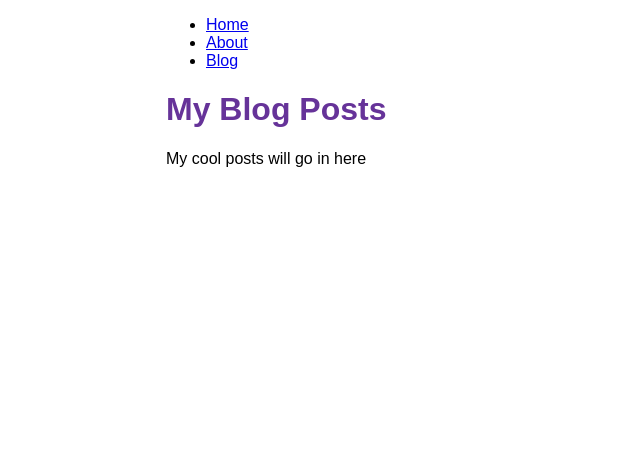
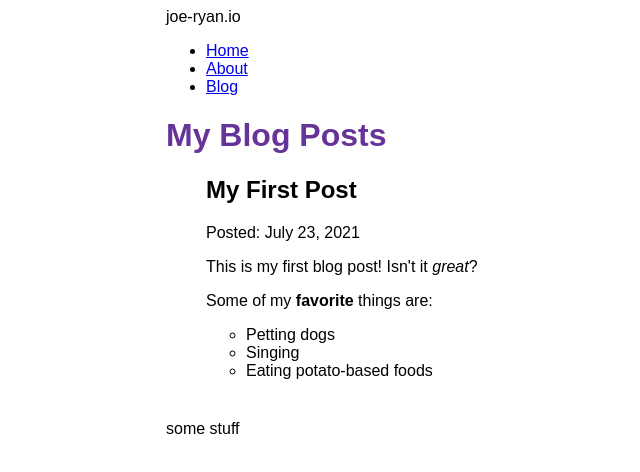
Before and after one commit to 000dry/joe-ryan.io-project, a Gatsby site: page /blog in a window 1280 px wide. Shown: the whole page, without its empty margins (224-864 px from the left). Built offline with nearby package versions, Linux system fonts and the light colour scheme; Gatsby itself is replaced by a stand-in of ours.

Commit message:
add blog content + add footer

```diff
--- /dev/null
+++ b/blog/first-blog.mdx
@@ -0,0 +1,12 @@
+---
+title: "My First Post"
+date: "2021-07-23"
+---
+
+This is my first blog post! Isn't it *great*?
+
+Some of my **favorite** things are:
+
+* Petting dogs
+* Singing
+* Eating potato-based foods
--- a/gatsby-config.js
+++ b/gatsby-config.js
@@ -1,12 +1,13 @@
 module.exports = {
   siteMetadata: {
     siteUrl: "http://joe-ryan.io/",
-    title: "Joe Ryan",
+    title: "joe-ryan.io",
   },
   plugins: [
     "gatsby-plugin-react-helmet",
     "gatsby-plugin-sitemap",
     "gatsby-plugin-sharp",
+    "gatsby-plugin-mdx",
     {
       resolve: "gatsby-plugin-manifest",
       options: {
@@ -14,14 +15,12 @@
         icon: "src/images/icon.png",
       },
     },
-    "gatsby-plugin-mdx",
     {
       resolve: "gatsby-source-filesystem",
       options: {
-        name: "pages",
-        path: "./src/pages/",
-      },
-      __key: "pages",
+        name: `blog`,
+        path: `${__dirname}/blog`,
+      }
     },
   ],
 };
--- a/src/components/layout.js
+++ b/src/components/layout.js
@@ -7,7 +7,8 @@
   navLinks,
   navLinkItem,
   navLinkText,
-  siteTitle
+  siteTitle,
+  footer
 } from './layout.module.css'
 
 const Layout = ({ pageTitle, children }) => {
@@ -24,8 +25,8 @@
     <div className={container}>
       <Helmet>
         <title>{data.site.siteMetadata.title}</title>
-        <header className={siteTitle}>{data.site.siteMetadata.title}</header>
       </Helmet>
+      <header className={siteTitle}>{data.site.siteMetadata.title}</header>
       <nav>
         <ul className={navLinks}>
           <li className={navLinkItem}>
@@ -49,6 +50,9 @@
         <h1 className={heading}>{pageTitle}</h1>
         {children}
       </main>
+      <footer className={footer}>
+          <p>some stuff</p>
+      </footer>
     </div>
   )
 }
--- a/src/components/layout.module.css
+++ b/src/components/layout.module.css
@@ -23,3 +23,6 @@
     font-weight: 700;
     margin: 3rem 0;
   }
+.footer {
+   margin-top: 40px;
+}
--- a/src/pages/blog.js
+++ b/src/pages/blog.js
@@ -1,12 +1,41 @@
 import * as React from 'react'
 import Layout from '../components/layout'
+import { graphql } from 'gatsby'
+import { MDXRenderer } from 'gatsby-plugin-mdx'
 
-const BlogPage = () => {
+const BlogPage = ({ data }) => {
   return (
     <Layout pageTitle="My Blog Posts">
-      <p>My cool posts will go in here</p>
+      <ul>
+      {
+        data.allMdx.nodes.map((node) => (
+          <article key={node.id}>
+            <h2>{node.frontmatter.title}</h2>
+            <p>Posted: {node.frontmatter.date}</p>
+            <MDXRenderer>
+              {node.body}
+            </MDXRenderer>
+          </article>
+        ))
+      }
+      </ul>
     </Layout>
   )
 }
 
+export const query = graphql`
+  query {
+    allMdx(sort: {fields: frontmatter___date, order: DESC}) {
+      nodes {
+        frontmatter {
+          date(formatString: "MMMM D, YYYY")
+          title
+        }
+        id
+        body
+      }
+    }
+  }
+`
+
 export default BlogPage
```
Also changed, not shown: src/pages/404.js (+7 -42 lines).
